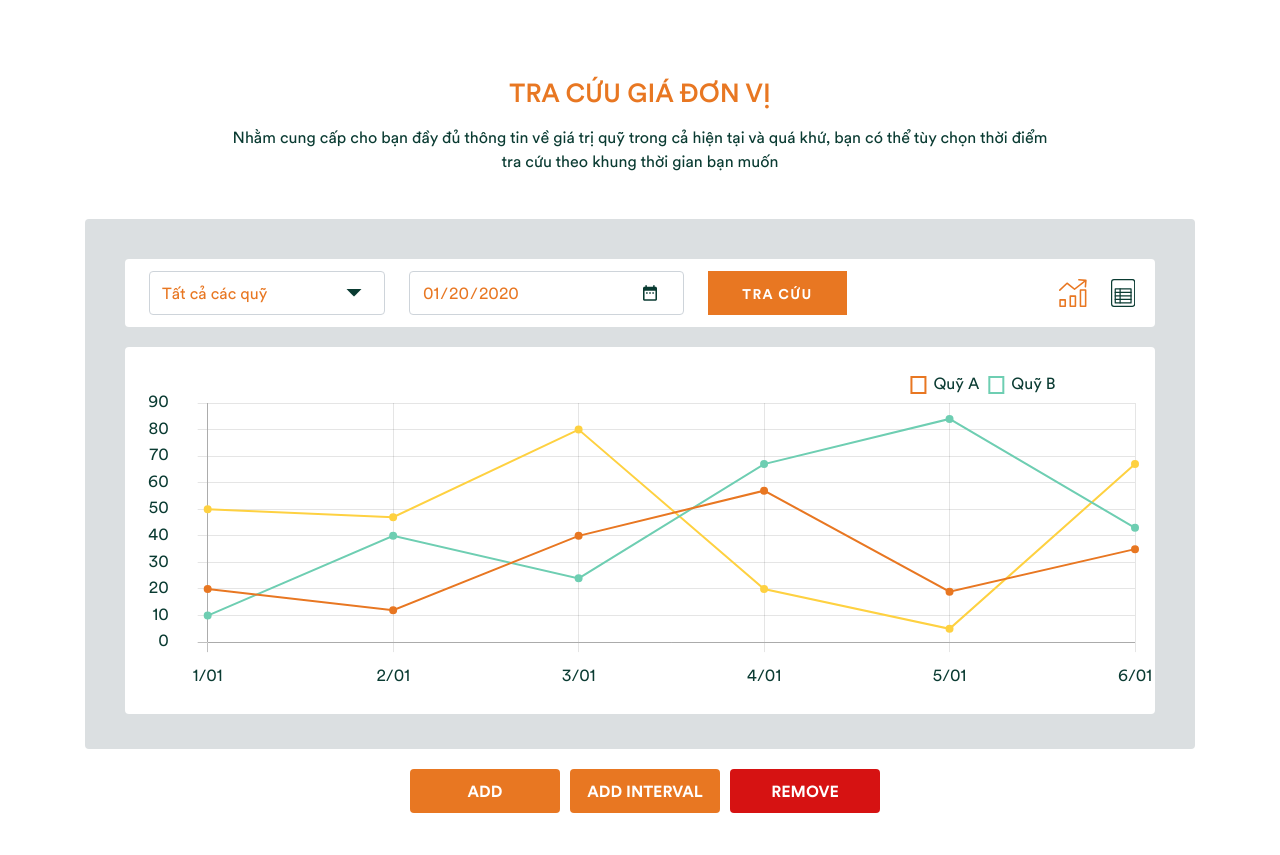
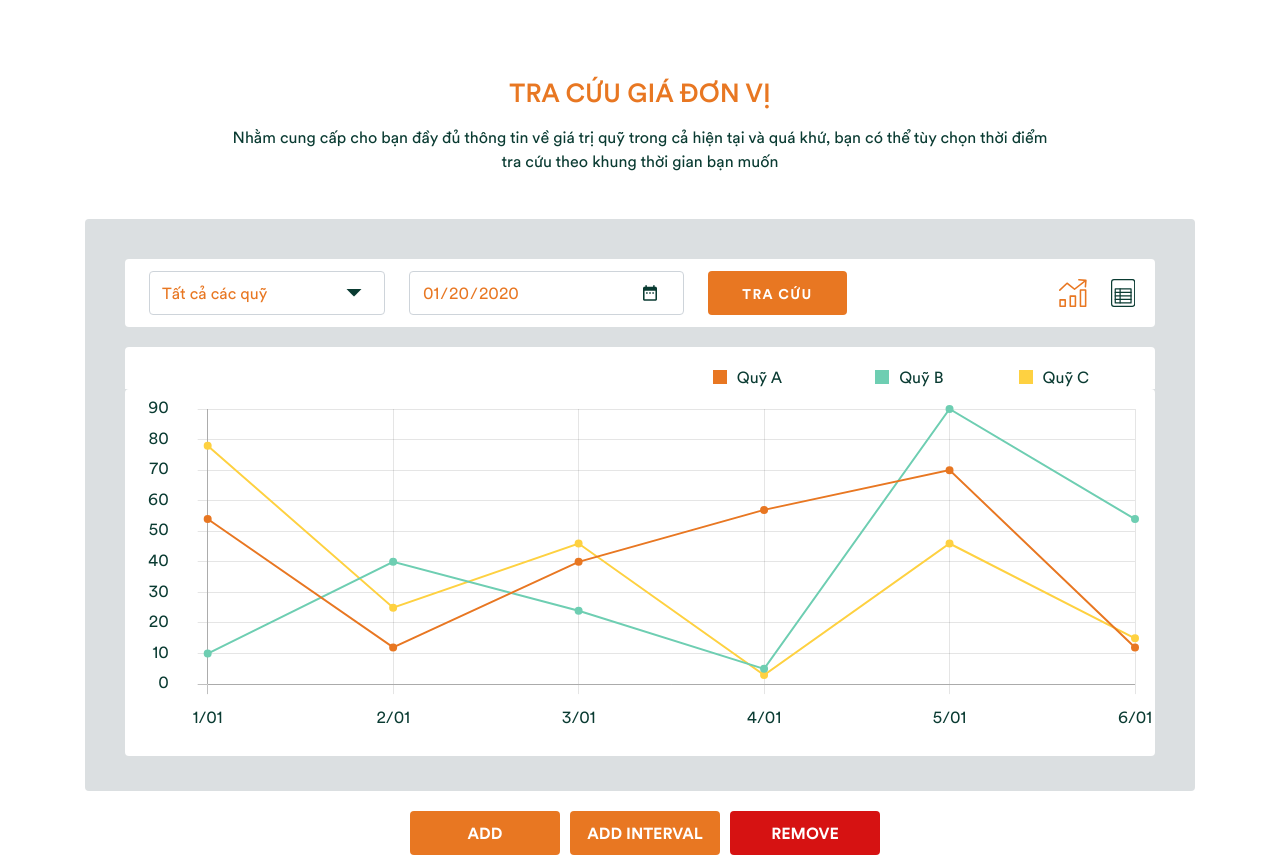
Before and after one commit to tqsang/chart-hexagon, a React (Create React App) app: page / in a window 1280 px wide. Before the commit the page ends 813 px from the top, so only its background shows below. Built offline with nearby package versions, Linux system fonts and the light colour scheme.

Commit message:
simplification code

```diff
--- a/package.json
+++ b/package.json
@@ -8,6 +8,7 @@
     "@testing-library/user-event": "^12.6.0",
     "bootstrap": "^4.5.3",
     "chart.js": "^2.9.4",
+    "moment": "^2.29.1",
     "node-sass": "^4.14.1",
     "react": "^17.0.1",
     "react-chartjs-2": "^2.11.1",
--- /dev/null
+++ b/src/component/Body/Chart/Legend/Legend.scss
@@ -0,0 +1,43 @@
+.legend {
+  display: flex;
+  justify-content: flex-end;
+
+  padding-top: 18px;
+
+  background-color: #FFFFFF;
+  border-radius: 4px 4px 0px 0px;
+  &__label {
+    display: flex;
+    align-items: center;
+
+
+    &__rectangle {
+      width: 14px;
+      height: 14px;
+
+      margin-right: 10px;
+
+      background-color: #E87722;
+    }
+    &__title {
+      color: #0A3B32;
+    }
+  }
+  .label__A {
+    margin-right: 93px;
+  }
+  .label__B {
+    margin-right: 75px;
+
+    .legend__label__rectangle {
+      background-color: #6ECEB2;
+    }
+  }
+  .label__C {
+    margin-right: 66px;
+
+    .legend__label__rectangle {
+      background-color: #FED141;
+    }
+  }
+}
--- /dev/null
+++ b/src/component/Body/Chart/Legend/index.jsx
@@ -0,0 +1,23 @@
+import React from 'react';
+import './Legend.scss';
+
+function Legend(props) {
+  return (
+    <div className="legend">
+      <div className="legend__label label__A">
+        <div className="legend__label__rectangle"></div>
+        <div className="legend__label__title">Quỹ A</div>
+      </div>
+      <div className="legend__label label__B">
+        <div className="legend__label__rectangle"></div>
+        <div className="legend__label__title">Quỹ B</div>
+      </div>
+      <div className="legend__label label__C">
+        <div className="legend__label__rectangle"></div>
+        <div className="legend__label__title">Quỹ C</div>
+      </div>
+    </div>
+  );
+}
+
+export default Legend;
--- a/src/component/Body/Chart/index.jsx
+++ b/src/component/Body/Chart/index.jsx
@@ -2,71 +2,46 @@ import PropTypes from 'prop-types';
 import React from 'react';
 import { Line } from 'react-chartjs-2';
 import './Chart.scss';
+import Legend from './Legend';
+import colorLineChart from '../../../constants/colorLine.json';
 
 Chart.propTypes = {
   data: PropTypes.array,
-  data1: PropTypes.array,
-  data2: PropTypes.array,
-
 };
 Chart.defaultProps = {
   data: [],
-  data1: [],
-  data2: [],
-
 }
 
 function Chart(props) {
 
-  const { data, data1, data2 } = props
+  const { data } = props
 
-  let fetchDate = data.map(item => item.date);
+  let fetchDate = data[0].data.map(item => item.date);
 
-  let fetchQuantity = data.map(item => item.quantity);
-  let fetchQuantity1 = data1.map(item => item.quantity);
-  let fetchQuantity2 = data2.map(item => item.quantity);
-
+  let fetchData = data.map((item, index) => {
+    const lineColor = index < colorLineChart.colors.length
+      ? colorLineChart.colors[index]
+      : colorLineChart.colorsDefault;
+    return {
+      label: item.name,
+      data: item.data.map(item => item.quantity),
+      backgroundColor: lineColor.backgroundColor,
+      borderColor: lineColor.borderColor,
+      borderWidth: 2,
+      lineTension: 0,
+      pointHoverBorderWidth: 15,
+      pointHoverBorderColor: lineColor.pointHoverBorderColor,
+      pointBackgroundColor: lineColor.pointBackgroundColor,
+    }
+  });
   return (
-
+    <>
+      <Legend />
       <div className="chart">
         <Line
           data={{
             labels: fetchDate,
-          datasets: [
-            {
-              label: 'Quỹ A',
-              data: fetchQuantity,
-              backgroundColor: 'rgba(0,0,0,0)',
-              borderColor: '#E87722',
-              borderWidth: 2,
-              lineTension: 0,
-              pointHoverBorderWidth: 15,
-              pointHoverBorderColor: 'rgba(232, 119, 34, 0.2)',
-              pointBackgroundColor: '#E87722',
-            },
-            {
-              label: 'Quỹ B',
-              data: fetchQuantity1,
-              backgroundColor: 'rgba(0,0,0,0)',
-              borderColor: '#6ECEB2',
-              borderWidth: 2,
-              lineTension: 0,
-              pointHoverBorderWidth: 15,
-              pointHoverBorderColor: 'rgba(22, 146, 146, 0.2)',
-              pointBackgroundColor: '#6ECEB2',
-            },
-            {
-              label: 'Quỹ C',
-              data: fetchQuantity2,
-              backgroundColor: 'rgba(0,0,0,0)',
-              borderColor: '#FED141',
-              borderWidth: 2,
-              lineTension: 0,
-              pointHoverBorderWidth: 15,
-              pointHoverBorderColor: 'rgba(254, 209, 65, 0.2)',
-              pointBackgroundColor: '#FED141',
-            },
-          ]
+            datasets: fetchData,
           }}
 
           options={{
@@ -100,7 +75,7 @@ function Chart(props) {
               }],
             },
             legend: {
-            display: true,
+              display: false,
               labels: {
                 fontColor: '#0A3B32',
                 fontSize: 16,
@@ -197,6 +172,7 @@ function Chart(props) {
           width={1000}
         />
       </div>
+    </>
   );
 }
 
--- a/src/component/Body/Search/Search.scss
+++ b/src/component/Body/Search/Search.scss
@@ -74,6 +74,7 @@
       color: #FFFFFF;
       background-color: #E87722;
       border: none;
+      border-radius: 4px;
 
       &:hover, &:active {
         text-decoration: none;
--- a/src/component/Body/Search/index.jsx
+++ b/src/component/Body/Search/index.jsx
@@ -1,13 +1,19 @@
-import React from 'react';
+import React, { useState } from 'react';
 import './Search.scss';
-import { Input, Button } from 'reactstrap';
-
+import { Input } from 'reactstrap';
+import DATA from '../../../constants/data.json';
 
 Search.propTypes = {
 
 };
 
 function Search(props) {
+  const [change, setChange] = useState(0);
+
+  const handleSearch = () => {
+    console.log('handle');
+  }
+
   return (
     <div className="background">
       <div className="search">
@@ -15,10 +21,16 @@ function Search(props) {
           <Input
             type="select"
             name="select"
-            id="select">
+            id="select"
+            onChange={(e) => console.log('asdas', e.target.value)}
+          //value={change}
+          >
             <option value="0">Tất cả các quỹ</option>
-            <option value="1">Quỹ A</option>
-            <option value="2">Quỹ B</option>
+            {
+              DATA.database.map((item, index) => (
+                <option key={index} value={`${index + 1}`}>{item.name}</option>
+              ))
+            }
           </Input>
         </div>
         <div className="search__input-item search__input-date">
@@ -29,17 +41,14 @@ function Search(props) {
             defaultValue="2020-01-20"
           ></Input>
         </div>
-        <button className="search__input-item search__btn-search" onClick={() => alert("just only UI -__-")}>TRA CỨU</button>
+        <button className="search__input-item search__btn-search" onClick={() => handleSearch()}>TRA CỨU</button>
         <div className="search__input-item search__icon">
-          {/* <i class="far fa-chart-bar"></i>
-          <i class="fas fa-calculator"></i> */}
           <svg id="Group_1" data-name="Group 1" xmlns="http://www.w3.org/2000/svg" width="27.701" height="28" viewBox="0 0 27.701 28">
             <path id="Path_1" data-name="Path 1" d="M16.427,16.341H11.28a.78.78,0,0,0-.78.78v10.1a.78.78,0,0,0,.78.78h5.147a.78.78,0,0,0,.78-.78v-10.1A.78.78,0,0,0,16.427,16.341Zm-.78,10.1H12.06V17.9h3.587Z" fill="#e87722" />
             <path id="Path_2" data-name="Path 2" d="M26.642,10.218H21.456a.78.78,0,0,0-.78.78V27.219a.78.78,0,0,0,.78.78h5.186a.78.78,0,0,0,.78-.78V11A.78.78,0,0,0,26.642,10.218Zm-.78,16.221H22.236V11.778h3.626Z" fill="#e87722" />
             <path id="Path_3" data-name="Path 3" d="M6.248,20.123H1.062a.78.78,0,0,0-.78.78V27.22a.78.78,0,0,0,.78.78H6.248a.78.78,0,0,0,.78-.78V20.9A.78.78,0,0,0,6.248,20.123Zm-.78,6.317H1.842V21.683H5.468Z" fill="#e87722" />
             <path id="Path_4" data-name="Path 4" d="M27.5.782a.663.663,0,0,0-.507-.273L19.9,0a.782.782,0,1,0-.117,1.56L24.8,1.9,15.568,9.127,8.51,3.59A.78.78,0,0,0,7.5,3.629L.243,10.569A.78.78,0,0,0,.2,11.661a.7.7,0,0,0,.585.273.78.78,0,0,0,.546-.234L8.081,5.227l6.98,5.5a.78.78,0,0,0,.975,0l9.983-7.768L25.628,7.8a.819.819,0,0,0,.741.819h.039a.78.78,0,0,0,.78-.7l.507-6.59A.624.624,0,0,0,27.5.782Z" fill="#e87722" />
           </svg>
-
           <svg id="Group_2" data-name="Group 2" xmlns="http://www.w3.org/2000/svg" width="24.302" height="28" viewBox="0 0 24.302 28">
             <path id="Path_5" data-name="Path 5" d="M21.265,28H3.038A2.983,2.983,0,0,1,0,25.083V2.917A2.983,2.983,0,0,1,3.038,0H21.265A2.983,2.983,0,0,1,24.3,2.917V25.083A2.983,2.983,0,0,1,21.265,28ZM3.038,1.167a1.79,1.79,0,0,0-1.823,1.75V25.083a1.79,1.79,0,0,0,1.823,1.75H21.265a1.79,1.79,0,0,0,1.823-1.75V2.917a1.79,1.79,0,0,0-1.823-1.75Z" fill="#0a3b32" />
             <path id="Path_6" data-name="Path 6" d="M20.049,24.5H4.252a.6.6,0,0,1-.608-.583v-14a.6.6,0,0,1,.608-.583h15.8a.6.6,0,0,1,.608.583v14A.6.6,0,0,1,20.049,24.5ZM4.86,23.333H19.441V10.5H4.86Z" fill="#0a3b32" />
@@ -48,7 +57,6 @@ function Search(props) {
             <path id="Path_9" data-name="Path 9" d="M20.049,17.5H4.252a.584.584,0,1,1,0-1.167h15.8a.584.584,0,1,1,0,1.167Z" fill="#0a3b32" />
             <path id="Path_10" data-name="Path 10" d="M20.049,21H4.252a.584.584,0,1,1,0-1.167h15.8a.584.584,0,1,1,0,1.167Z" fill="#0a3b32" />
           </svg>
-
         </div>
       </div>
     </div>
--- a/src/component/Body/index.jsx
+++ b/src/component/Body/index.jsx
@@ -1,79 +1,53 @@
 import React, { useEffect, useState } from 'react';
-import { Button } from 'reactstrap';
 import './Body.scss';
 import Chart from './Chart';
 import Search from './Search';
 
 import DATA from '../../constants/data.json';
-import DATE from '../../constants/DateTime';
+import { nextDate } from '../../constants/DateTime';
 
 Body.propTypes = {
 
 };
 
 function Body(props) {
+
   const [change, setChange] = useState(false);
-
-  const [data, setData] = useState(DATA.data);
-  const [data1, setData1] = useState(DATA.data1);
-  const [data2, setData2] = useState(DATA.data2);
-
-  function randomDate() {
-    const week = DATE
-    let date = week[data.length % week.length];
-    return date;
-  }
+  const [data, setData] = useState(DATA.database);
 
   function randomData() {
     return Math.trunc(Math.random() * 100);
   }
 
-  function randomData1() {
-    return Math.trunc(Math.random() * 100);
-  }
-  function randomData2() {
-    return Math.trunc(Math.random() * 100);
-  }
+  const handleAddData = () => {
+    const dataSample = data[0];
+    const lastDate = dataSample.data[dataSample.data.length - 1].date;
 
-  const handleAddData = () => {
-    let newData = [...data];
-    let newData1 = [...data1]
-    let newData2 = [...data2]
-
-    const newPoint = {
-      date: randomDate(),
-      quantity: randomData(),
-    }
-    newData.push(newPoint);
-    setData(newData);
-
-    const newPoint1 = {
-      date: randomDate(),
-      quantity: randomData1(),
-    }
-    newData1.push(newPoint1);
-    setData1(newData1);
-
-    const newPoint2 = {
-      date: randomDate(),
-      quantity: randomData2(),
-    }
-    newData2.push(newPoint2);
-    setData2(newData2);
+    const addData = data.map((item) =>
+    ({
+      name: item.name,
+      data: [
+        ...item.data,
+        {
+          date: nextDate(lastDate),
+          quantity: randomData(),
+        }
+      ]
+    })
+    )
+    setData(addData);
   }
 
   const handleRemoveData = () => {
-    const newData = [...data];
-    newData.pop();
-    setData(newData);
-
-    const newData1 = [...data1];
-    newData1.pop();
-    setData1(newData1);
-
-    const newData2 = [...data2];
-    newData2.pop();
-    setData2(newData2);
+    const removeData = data.map((item) => {
+      const newData = [...item.data];
+      newData.pop();
+      return {
+        name: item.name,
+        data: newData,
+      }
+    })
+    setData(removeData);
   }
 
   useEffect(() => {
@@ -95,7 +69,7 @@ function Body(props) {
     <div className="s__body">
       <div className="body">
         <Search />
-        <Chart data={data} data1={data1} data2={data2} />
+        <Chart data={data} />
       </div>
       <div className="footer">
         <button className={`btn ${change ? 'disabled' : ''}`} onClick={handleAddData}>Add</button>
--- a/src/constants/DateTime.js
+++ b/src/constants/DateTime.js
@@ -1,12 +1,6 @@
-function getDate() {
-  const date=[];
+import moment from 'moment';
 
-  for(let i=1;i<31;i++){
-    date.push(`${i}/01`);
-  }
-  return date;
+export function nextDate(date) {
+  const DATE_FORMAT="DD/MM";
+  return moment(date, DATE_FORMAT).add(1, "days").format(DATE_FORMAT);
 }
-
-const DATE = getDate();
-
-export default DATE;
--- /dev/null
+++ b/src/constants/colorLine.json
@@ -0,0 +1,28 @@
+{
+  "colors": [
+    {
+      "backgroundColor": "rgba(0,0,0,0)",
+      "borderColor": "#E87722",
+      "pointHoverBorderColor": "rgba(232, 119, 34, 0.2)",
+      "pointBackgroundColor": "#E87722"
+    },
+    {
+      "backgroundColor": "rgba(0,0,0,0)",
+      "borderColor": "#6ECEB2",
+      "pointHoverBorderColor": "rgba(22, 146, 146, 0.2)",
+      "pointBackgroundColor": "#6ECEB2"
+    },
+    {
+      "backgroundColor": "rgba(0,0,0,0)",
+      "borderColor": "#FED141",
+      "pointHoverBorderColor": "rgba(254, 209, 65, 0.2)",
+      "pointBackgroundColor": "#FED141"
+    }
+  ],
+  "colorsDefault": {
+    "backgroundColor": "rgba(0,0,0,0)",
+    "borderColor": "#FED141",
+    "pointHoverBorderColor": "rgba(254, 209, 65, 0.2)",
+    "pointBackgroundColor": "#FED141"
+  }
+}
--- a/src/constants/data.json
+++ b/src/constants/data.json
@@ -1,8 +1,11 @@
 {
+  "database": [
+    {
+      "name": "Qũy A",
       "data": [
         {
           "date": "1/01",
-      "quantity": 20
+          "quantity": 54
         },
         {
           "date": "2/01",
@@ -18,14 +21,17 @@
         },
         {
           "date": "5/01",
-      "quantity": 19
+          "quantity": 70
         },
         {
           "date": "6/01",
-      "quantity": 35
+          "quantity": 12
         }
-  ],
-  "data1": [
+      ]
+    },
+    {
+      "name": "Quỹ B",
+      "data": [
         {
           "date": "1/01",
           "quantity": 10
@@ -40,41 +46,46 @@
         },
         {
           "date": "4/01",
-      "quantity": 67
+          "quantity": 5
         },
         {
           "date": "5/01",
-      "quantity": 84
+          "quantity": 90
         },
         {
           "date": "6/01",
-      "quantity": 43
+          "quantity": 54
         }
-  ],
-  "data2": [
+      ]
+    },
+    {
+      "name": "Quỹ C",
+      "data": [
         {
           "date": "1/01",
-      "quantity": 50
+          "quantity": 78
         },
         {
           "date": "2/01",
-      "quantity": 47
+          "quantity": 25
         },
         {
           "date": "3/01",
-      "quantity": 80
+          "quantity": 46
         },
         {
           "date": "4/01",
-      "quantity": 20
+          "quantity": 3
         },
         {
           "date": "5/01",
-      "quantity": 5
+          "quantity": 46
         },
         {
           "date": "6/01",
-      "quantity": 67
+          "quantity": 15
         }
       ]
     }
+  ]
+}
```
Also changed, not shown: 1 other file (tests, documents, lock files or other folders). Lines whose indentation alone changed are shown as unchanged.
